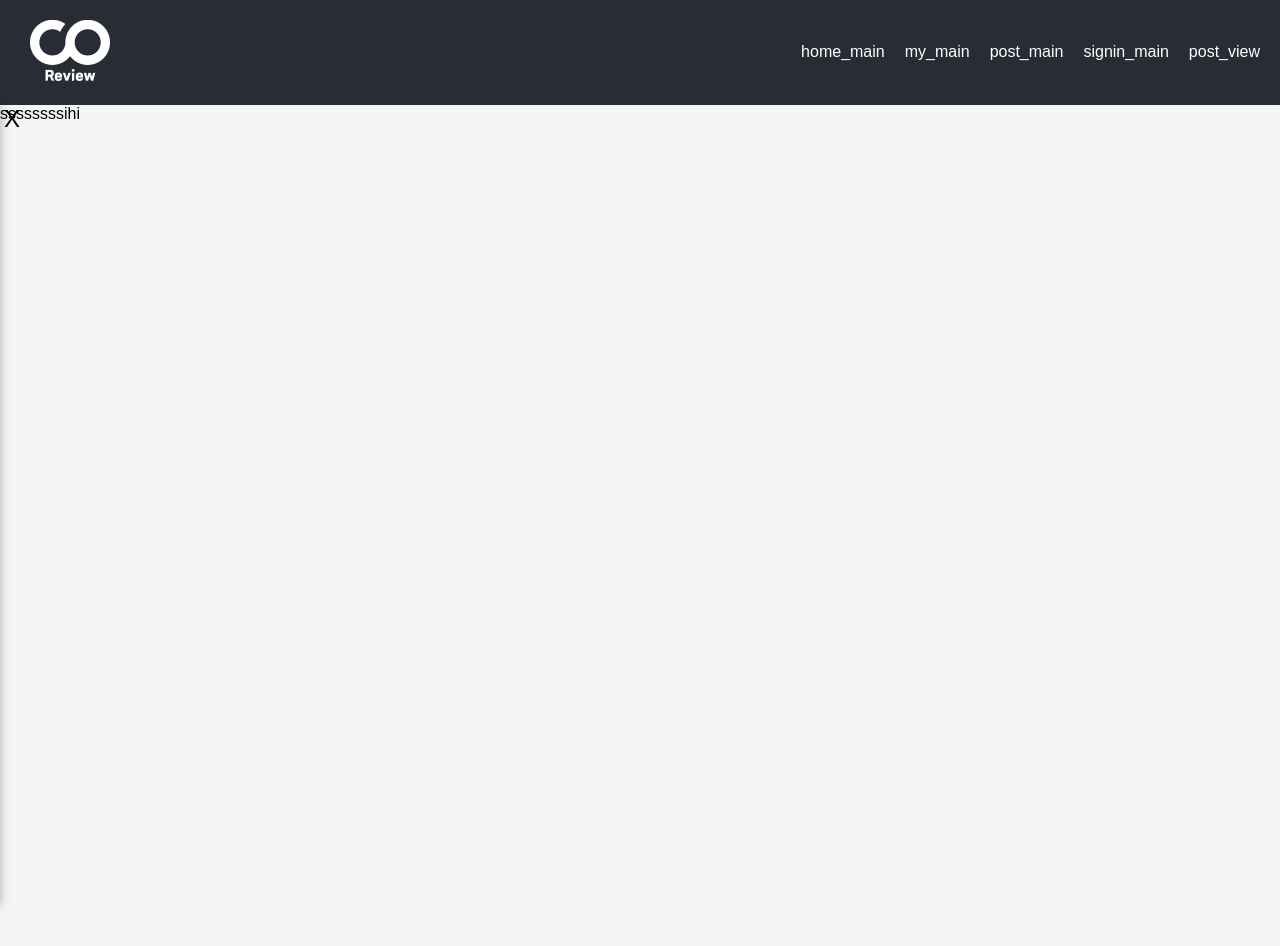
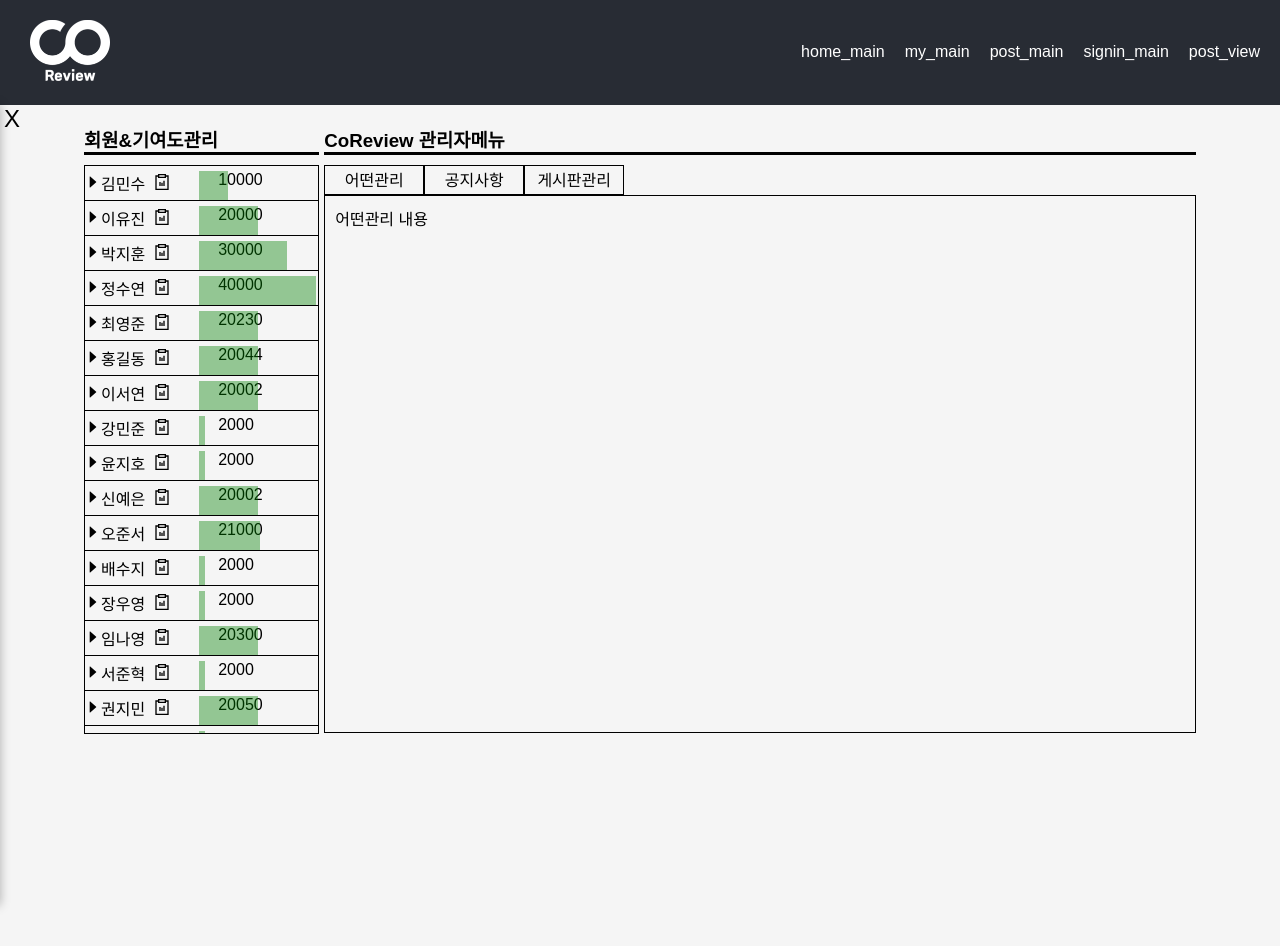
Before and after one commit to Core-View/Front-End, a React (Create React App) app in the folder front/: page /admin in a window 1280 px wide. Shown: the top 946 px of the page. Before the commit the page ends 800 px from the top, so only its background shows below. Built offline with nearby package versions, Linux system fonts and the light colour scheme.

Commit message:
관리자페이지 틀 제작

```diff
--- a/front/src/Admin/Admin_main.jsx
+++ b/front/src/Admin/Admin_main.jsx
@@ -1,9 +1,89 @@
-import React from "react";
+import React, { useState } from "react";
+import "./admin_main.css";
+import { GrScorecard } from "react-icons/gr";
+import { AiFillCaretRight } from "react-icons/ai";
+import AdNotice from "./Admin_notice";
 
 const Admin = () => {
+  const [selectedMenu, setSelectedMenu] = useState("어떤관리");
+
+  const member = [
+    { name: "김민수", point: 10000 },
+    { name: "이유진", point: 20000 },
+    { name: "박지훈", point: 30000 },
+    { name: "정수연", point: 40000 },
+    { name: "최영준", point: 20230 },
+    { name: "홍길동", point: 20044 },
+    { name: "이서연", point: 20002 },
+    { name: "강민준", point: 2000 },
+    { name: "윤지호", point: 2000 },
+    { name: "신예은", point: 20002 },
+    { name: "오준서", point: 21000 },
+    { name: "배수지", point: 2000 },
+    { name: "장우영", point: 2000 },
+    { name: "임나영", point: 20300 },
+    { name: "서준혁", point: 2000 },
+    { name: "권지민", point: 20050 },
+    { name: "한예슬", point: 2000 },
+    { name: "조승우", point: 2000 },
+    { name: "문지후", point: 20200 },
+    { name: "유진아", point: 20055 },
+    { name: "유진아", point: 20055 },
+    { name: "유진아", point: 20055 },
+    { name: "유진아", point: 20055 },
+    { name: "유진아", point: 20055 },
+  ];
+
+  const maxPoint = member.reduce(
+    (max, { point }) => (point > max ? point : max),
+    0
+  );
+
+  const renderMenuContent = () => {
+    switch (selectedMenu) {
+      case "어떤관리":
+        return <div>어떤관리 내용</div>;
+      case "공지사항":
+        return <AdNotice />;
+      case "게시판관리":
+        return <div>게시판관리 내용</div>;
+      default:
+        return <div>메뉴를 선택해 주세요.</div>;
+    }
+  };
+
   return (
-    <div>
-      <div>ssssssssihi</div>
+    <div className="admin-container">
+      <div className="member">
+        <h3>회원&기여도관리</h3>
+        <ul className="memberList">
+          {member.map((a, i) => (
+            <li key={i}>
+              <span>
+                <AiFillCaretRight />
+                {a.name}&nbsp;&nbsp;
+                <GrScorecard />
+              </span>
+              <span style={{ width: "100px" }}>{a.point}</span>
+              <div
+                className="gauge"
+                style={{
+                  width: `${(a.point / maxPoint) * 50}%`,
+                }}
+              ></div>
+            </li>
+          ))}
+        </ul>
+      </div>
+      <div className="admin_menu">
+        <h3>CoReview 관리자메뉴</h3>
+        <ul className="admin_menu_list">
+          <li onClick={() => setSelectedMenu("어떤관리")}>어떤관리</li>
+          <li onClick={() => setSelectedMenu("공지사항")}>공지사항</li>
+          <li onClick={() => setSelectedMenu("게시판관리")}>게시판관리</li>
+        </ul>
+        <div className="show_admin_menu">{renderMenuContent()}</div>
+      </div>
     </div>
   );
 };
--- /dev/null
+++ b/front/src/Admin/Admin_notice.jsx
@@ -0,0 +1,17 @@
+import React from "react";
+import "./admin_notice.css";
+
+const AdminNotice = () => {
+  return (
+    <div className="admin_notice_container">
+      <ul className="ad_notice_list">
+        <li>1.asdfasdfasdf</li>
+        <li>1.asdfasdfasdf</li>
+        <li>1.asdfasdfasdf</li>
+        <li>1.asdfasdfasdf</li>
+      </ul>
+    </div>
+  );
+};
+
+export default AdminNotice;
--- a/front/src/Admin/admin_main.css
+++ b/front/src/Admin/admin_main.css
@@ -0,0 +1,97 @@
+.admin-container {
+    width: 90%;
+    height: auto;
+    margin: 0 auto;
+    padding: 20px;
+    display: flex;
+    justify-content: center;
+    text-align: left;
+}
+
+h3 {
+    border-bottom: 3px solid black;
+    margin: 0px;
+    margin-bottom: 10px;
+}
+
+.member {
+    width: 300px;
+    margin-bottom: 10px;
+    position: relative;
+}
+
+.memberList::-webkit-scrollbar {
+    display: none;
+    /* 웹킷 기반 브라우저에서 스크롤바 숨김 */
+}
+
+.memberList {
+    -ms-overflow-style: none;
+    /* IE 및 엣지 브라우저에서 스크롤바 숨김 */
+    scrollbar-width: none;
+    /* 파이어폭스에서 스크롤바 숨김 */
+    border: 1px solid black;
+    list-style: none;
+    overflow: scroll;
+    height: 64.2%;
+}
+
+.memberList li {
+    height: 30px;
+    display: flex;
+    justify-content: space-between;
+    position: relative;
+    /* 게이지의 절대 위치를 위한 상대 위치 */
+    margin-bottom: 5px;
+    margin-top: 5px;
+    border-bottom: 1px solid black;
+}
+
+.memberList li .name {
+    z-index: 2;
+    position: relative;
+}
+
+.memberList li .point {
+    z-index: 2;
+    position: relative;
+    margin-left: 10px;
+}
+
+.gauge {
+    position: absolute;
+    left: 49%;
+    top: 0;
+    height: 100%;
+    background-color: rgba(0, 128, 0, 0.4);
+    /* 반투명 초록색 게이지 */
+    z-index: 1;
+    /* 포인트 스팬 아래에 오도록 설정 */
+}
+
+.admin_menu {
+    width: 100%;
+    margin-left: 5px;
+}
+
+.admin_menu .admin_menu_list {
+    display: flex;
+    width: 100%;
+    height: 30px;
+}
+
+.admin_menu .admin_menu_list li {
+    border: 1px solid black;
+    width: 100px;
+    height: 30px;
+    line-height: 30px;
+    text-align: center;
+    cursor: pointer;
+}
+
+.show_admin_menu {
+    width: 100%;
+    border: 1px solid black;
+    height: 60%;
+    padding: 10px;
+}
--- /dev/null
+++ b/front/src/Admin/admin_notice.css
@@ -0,0 +1,8 @@
+.ad_notice_list {
+    width: 100%;
+}
+
+.ad_notice_list li {
+    border-bottom: 1px solid black;
+    margin: 5px 0px;
+}
```
